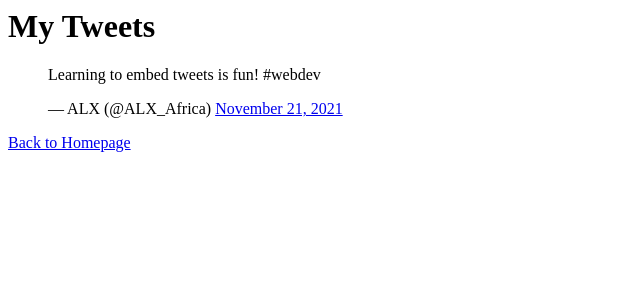
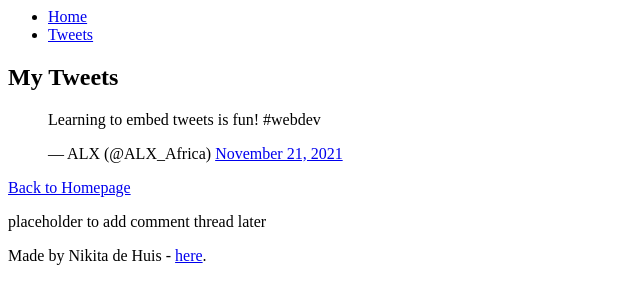
Before and after one commit to nikitacreates1/My_First_Portfolio, a plain HTML site: page html_basic/tweets.html in a window 1280 px wide. Shown: the whole page, without its empty margins (0-640 px from the left). Drawn offline with Linux system fonts and the light colour scheme.

Commit message:
Update index.html and tweets.html with consistent header, main(article+aside), footer structure

```diff
--- a/html_basic/tweets.html
+++ b/html_basic/tweets.html
@@ -1,11 +1,30 @@
 <body>
-    <h1>My Tweets</h1>
+  <header>
+    <ul>
+      <li><a href="index.html">Home</a></li>
+      <li><a href="tweets.html">Tweets</a></li>
+    </ul>
+  </header>
 
-    <!-- Embedded tweet example -->
-    <blockquote class="twitter-tweet">
-      <p lang="en" dir="ltr">Learning to embed tweets is fun! #webdev</p>&mdash; ALX (@ALX_Africa) <a href="https://twitter.com/ALX_Africa/status/1464235238360418311?ref_src=twsrc%5Etfw">November 21, 2021</a>
-    </blockquote>
-    <script async src="https://platform.twitter.com/widgets.js" charset="utf-8"></script>
+  <main>
+    <article>
+      <h1>My Tweets</h1>
 
-    <p><a href="index.html">Back to Homepage</a></p>
+      <blockquote class="twitter-tweet">
+        <p lang="en" dir="ltr">Learning to embed tweets is fun! #webdev</p>&mdash; ALX (@ALX_Africa)
+        <a href="https://twitter.com/ALX_Africa/status/1464235238360418311?ref_src=twsrc%5Etfw">November 21, 2021</a>
+      </blockquote>
+      <script async src="https://platform.twitter.com/widgets.js" charset="utf-8"></script>
+
+      <p><a href="index.html">Back to Homepage</a></p>
+    </article>
+
+    <aside>
+      <p>placeholder to add comment thread later</p>
+    </aside>
+  </main>
+
+  <footer>
+    <p>Made by Nikita de Huis - <a href="https://enikitacreates.com" target="_blank">here</a>.</p>
+  </footer>
 </body>
```
Also changed, not shown: html_basic/index.html (+19 -1 lines).
